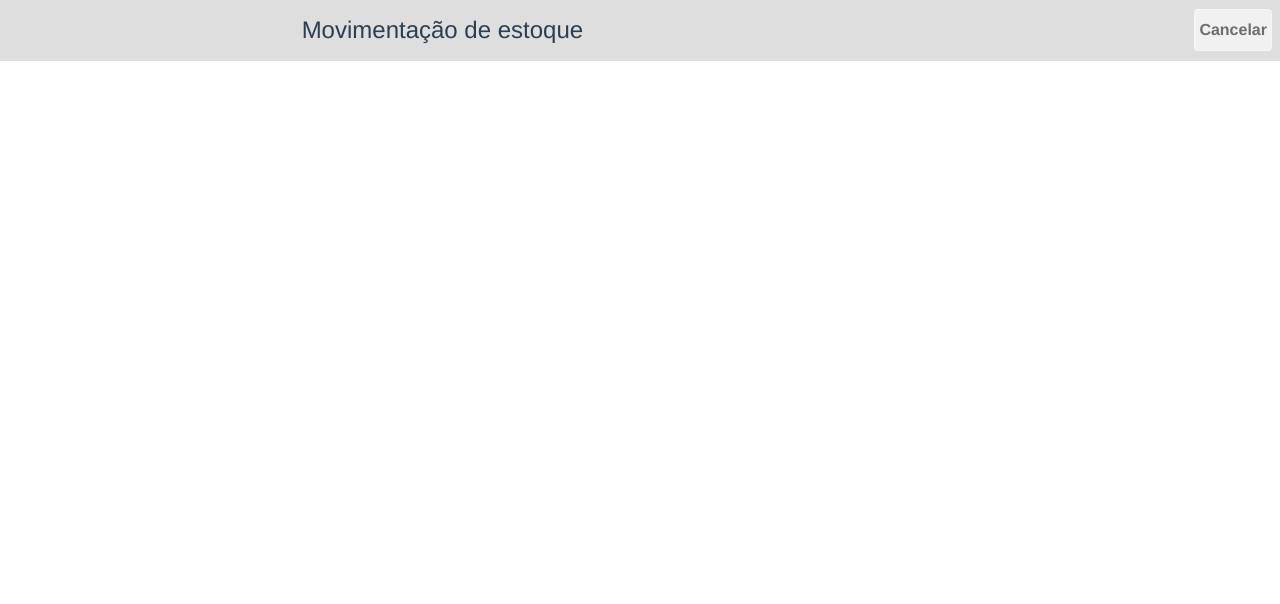
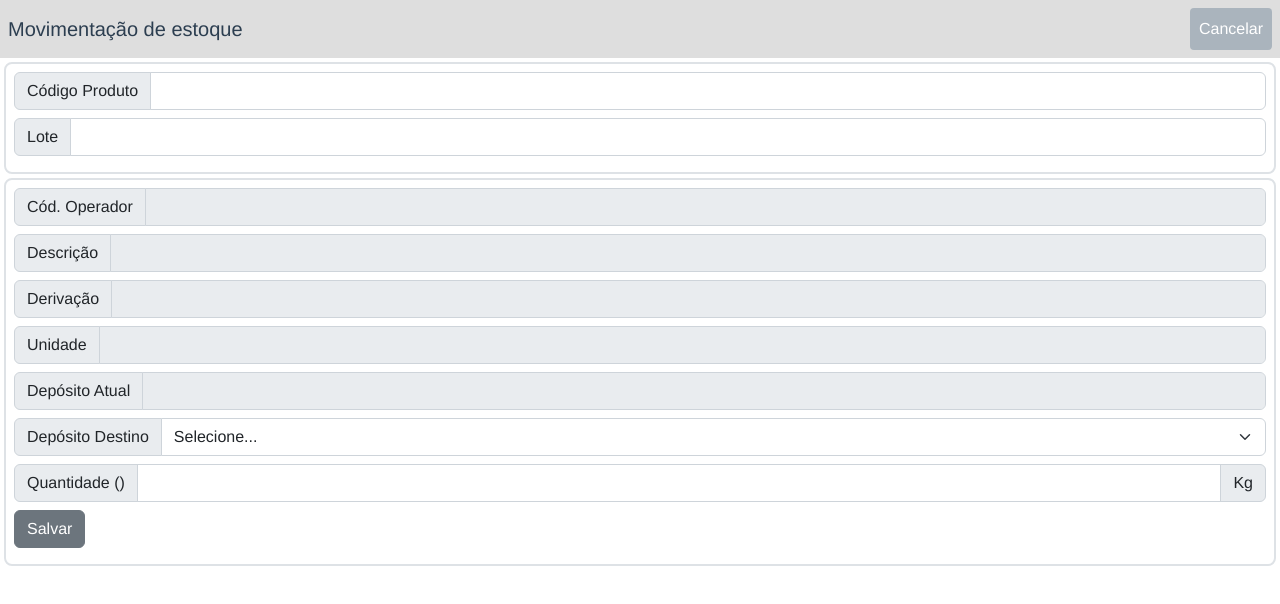
Before and after one commit to cadumancini/feeling-inventario, a Vue app: page /#/ in a window 1280 px wide. Shown: the top 604 px of the page. Built offline with nearby package versions, Linux system fonts and the light colour scheme.

Commit message:
Navbar completa e tela de contagem iniciada

```diff
--- a/src/components/Navbar.vue
+++ b/src/components/Navbar.vue
@@ -1,9 +1,9 @@
 <template>
   <nav class="navbar navbar-expand-md navbar-light" style="background-color: #dedede;">
-    <h1 class="h4 font-weight-normal mx-auto pt-2">Movimentação de estoque</h1>
+    <h1 class="h5 mx-2 pt-2">Movimentação de estoque</h1>
     <ul class="navbar-nav ms-auto mx-2">
       <li class="nav-item">
-        <a class="nav-link btn btn-sm btn-cancelar ms-2 px-1 font-weight-bold" @click="logout">Cancelar</a>
+        <a class="nav-link btn btn-sm btn-dismiss ms-2 px-2" @click="logout">Cancelar</a>
       </li>
     </ul>
   </nav>
@@ -22,21 +22,12 @@ export default {
 </script>
 f8f9fa
 <style scoped>
-  .btn-cancelar {
-    --bs-btn-color: #000;
-    --bs-btn-bg: #f8f9fab9;
-    --bs-btn-border-color: #f8f9fab9;
-    --bs-btn-hover-color: #000;
-    --bs-btn-hover-bg: #d3d4d5;
-    --bs-btn-hover-border-color: #c6c7c8;
-    --bs-btn-focus-shadow-rgb: 211,212,213;
-    --bs-btn-active-color: #000;
-    --bs-btn-active-bg: #c6c7c8;
-    --bs-btn-active-border-color: #babbbc;
-    --bs-btn-active-shadow: inset 0 3px 5px rgba(0, 0, 0, 0.125);
-    --bs-btn-disabled-color: #000;
-    --bs-btn-disabled-bg: #f8f9fab9;
-    --bs-btn-disabled-border-color: #f8f9fab9;
-    font-weight: 700!important;
-}
+  .btn-dismiss {
+    color: #fff;
+    background-color: #aab4bd;
+  }
+  .btn-dismiss:hover {
+    color: #fff;
+    background-color: #93999e;
+  }
 </style>
--- a/src/views/Contagem.vue
+++ b/src/views/Contagem.vue
@@ -1,6 +1,99 @@
 <template>
   <div class="contagem">
     <Navbar/>
+    <div class="mx-3 mt-1">
+      <div class="row mb-1">
+        <div class="border border-2 rounded-3 px-2 py-2">
+          <div class="row mb-2">
+            <div class="col">
+              <div class="input-group input-group">
+                <span class="input-group-text">Código Produto</span>
+                <input class="form-control" type="text">
+              </div>
+            </div>
+          </div>
+          <div class="row mb-2">
+            <div class="col">
+              <div class="input-group input-group">
+                <span class="input-group-text">Lote</span>
+                <input class="form-control" type="text">
+              </div>
+            </div>
+          </div>
+        </div>
+      </div>
+      <div class="row mb-1">
+        <div class="border border-2 rounded-3 px-2 py-2">
+          <div class="row mb-2">
+            <div class="col">
+              <div class="input-group input-group">
+                <span class="input-group-text">Cód. Operador</span>
+                <input class="form-control" disabled type="text">
+              </div>
+            </div>
+          </div>
+          <div class="row mb-2">
+            <div class="col">
+              <div class="input-group input-group">
+                <span class="input-group-text">Descrição</span>
+                <input class="form-control" disabled type="text">
+              </div>
+            </div>
+          </div>
+          <div class="row mb-2">
+            <div class="col">
+              <div class="input-group input-group">
+                <span class="input-group-text">Derivação</span>
+                <input class="form-control" disabled type="text">
+              </div>
+            </div>
+          </div>
+          <div class="row mb-2">
+            <div class="col">
+              <div class="input-group input-group">
+                <span class="input-group-text">Unidade</span>
+                <input class="form-control" disabled type="text">
+              </div>
+            </div>
+          </div>
+          <div class="row mb-2">
+            <div class="col">
+              <div class="input-group input-group">
+                <span class="input-group-text">Depósito Atual</span>
+                <input class="form-control" disabled type="text">
+              </div>
+            </div>
+          </div>
+          <div class="row mb-2">
+            <div class="col">
+              <div class="input-group input-group">
+                <span class="input-group-text">Depósito Destino</span>
+                <select class="form-select" id="inputGroupSelect01">
+                  <option selected>Selecione...</option>
+                  <option value="1">One</option>
+                  <option value="2">Two</option>
+                  <option value="3">Three</option>
+                </select>
+              </div>
+            </div>
+          </div>
+          <div class="row mb-2">
+            <div class="col">
+              <div class="input-group input-group">
+                <span class="input-group-text">Quantidade ()</span>
+                <input class="form-control" type="text">
+                <span class="input-group-text">Kg</span>
+              </div>
+            </div>
+          </div>
+          <div class="row mb-2">
+            <div class="d-grid gap-2 d-md-block">
+              <button class="btn btn-secondary" type="button">Salvar</button>
+            </div>
+          </div>
+        </div>
+      </div>
+    </div>
   </div>
 </template>
 
```
